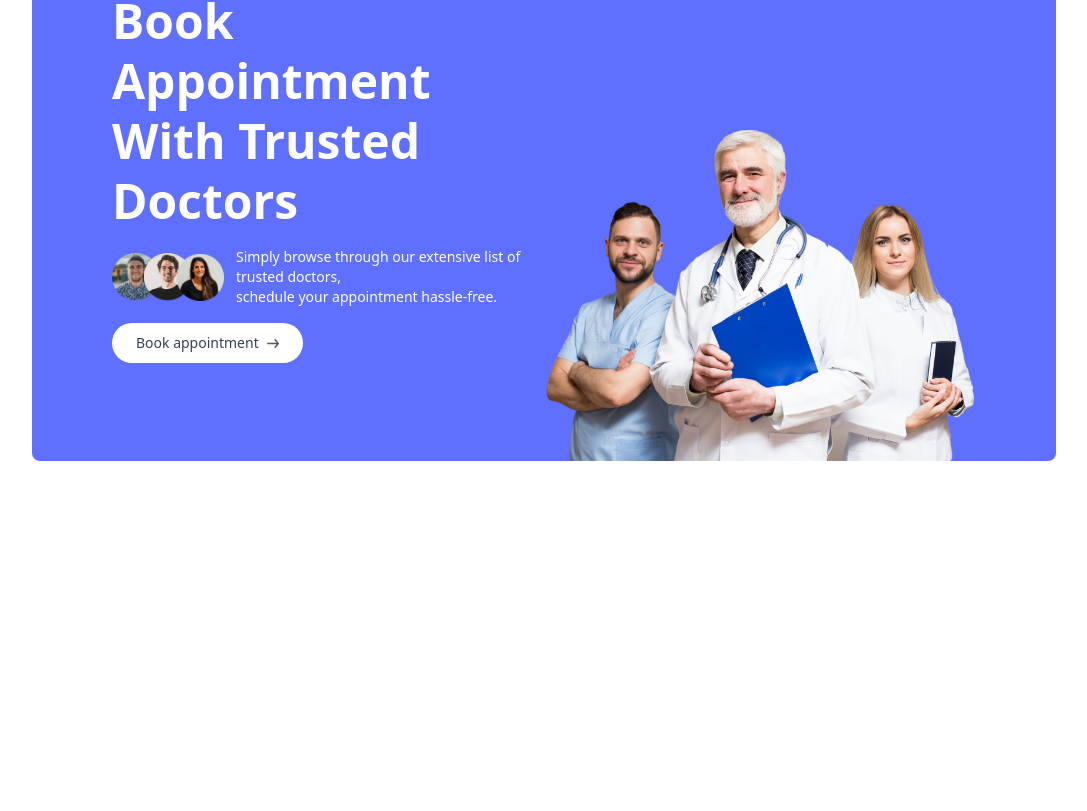
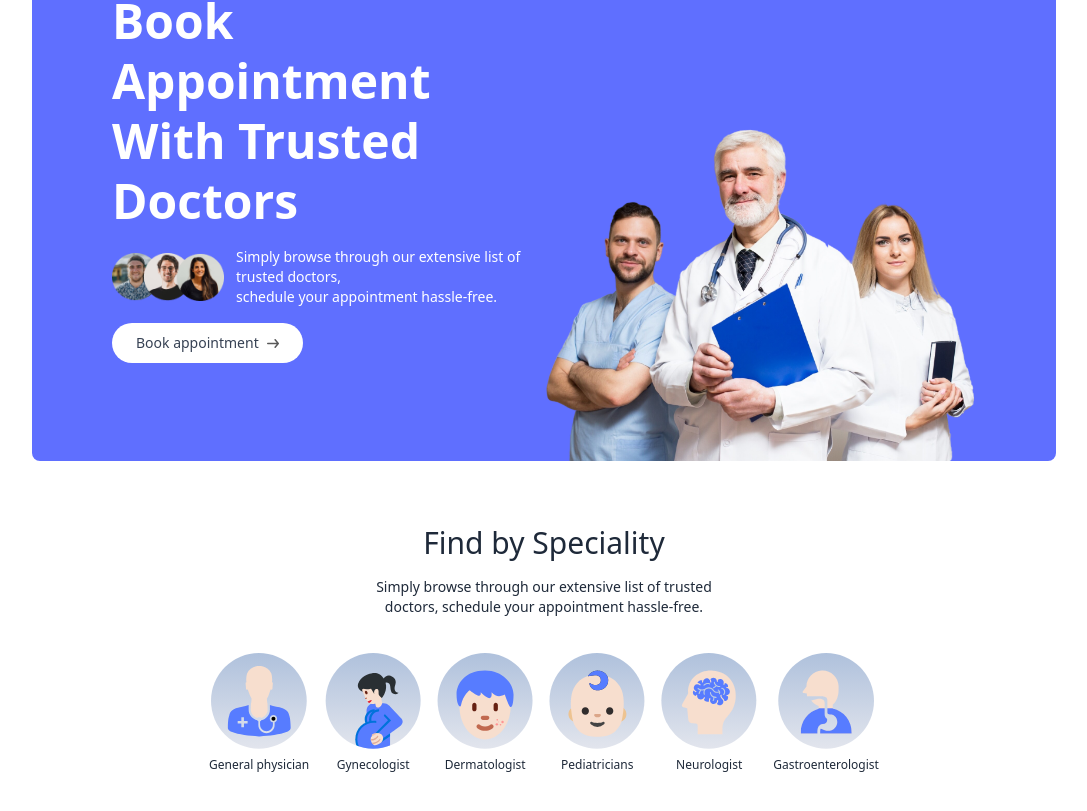
Before and after one commit to akhssm/Doctor-Appointment, a React (Vite) app in the folder frontend/: page / in a window 1280 px wide. Shown: the part 227-1038 px from the top of the page, without its empty margins (96-1183 px from the left). Before the commit the page ends 800 px from the top, so only its background shows below. Built offline with nearby package versions, Linux system fonts and the light colour scheme.

Commit message:
Completed menu page

```diff
--- /dev/null
+++ b/frontend/src/components/SpecialityMenu.jsx
@@ -0,0 +1,22 @@
+import React from 'react'
+import {specialityData} from '../assets/assets'
+import { Link } from 'react-router-dom'
+
+const SpecialityMenu = () => {
+  return (
+    <div className='flex flex-col items-center gap-4 py-16 text-gray-800' id='speciality'>
+        <h1 className='text-3xl font-medium'>Find by Speciality </h1>
+        <p className='sm:w-1/3 text-center text-sm'>Simply browse through our extensive list of trusted doctors, schedule your appointment hassle-free.</p>
+        <div className='flex sm:justify-center gap-4 pt-5 w-full overflow-scroll'>
+            {specialityData.map((item, index)=>(
+                <Link onClick={()=>scrollTo(0,0)} className='flex flex-col items-center text-xs cursor-pointer flex-shrink-0 hover:translate-y-[-10px] transition-all duration-500' key={index} to={`/doctors/${item.speciality}`}>
+                    <img className='w-16 sm:w-24 mb-2' src={item.image} alt="" />
+                    <p>{item.speciality}</p>
+                </Link>
+            ))}
+        </div>
+    </div>
+  )
+}
+
+export default SpecialityMenu
--- a/frontend/src/index.css
+++ b/frontend/src/index.css
@@ -7,3 +7,7 @@
 .active hr{
   @apply block
 }
+
+::-webkit-scrollbar{
+  @apply hidden
+}
--- a/frontend/src/pages/Home.jsx
+++ b/frontend/src/pages/Home.jsx
@@ -1,10 +1,12 @@
 import React from 'react'
 import Header from '../components/Header'
+import SpecialityMenu from '../components/SpecialityMenu'
 
 const Home = () => {
   return (
     <div>
         <Header />
+        <SpecialityMenu />
     </div>
   )
 }
```
